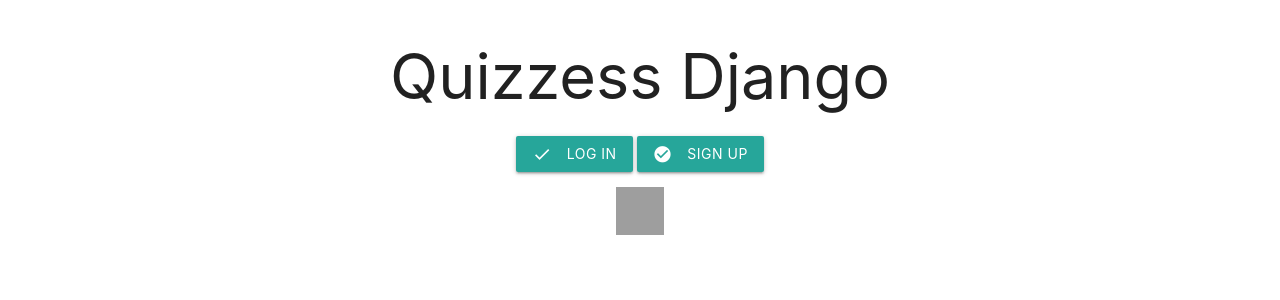
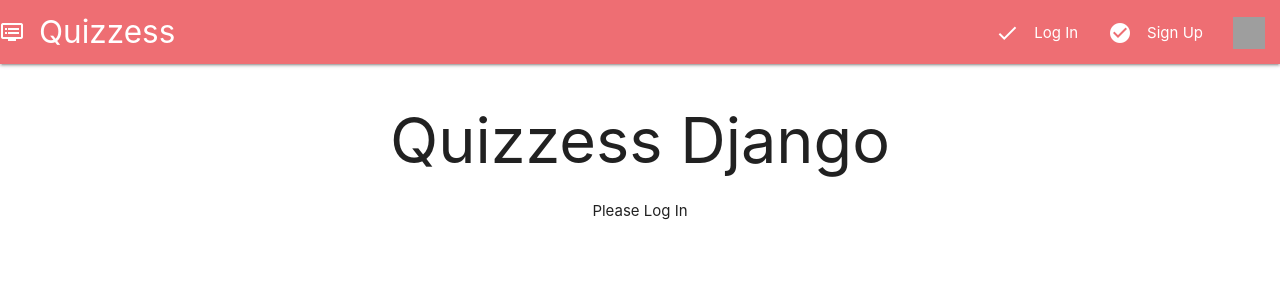
Before and after one commit to 1-0/quizzes, a Django app: page / in a window 1280 px wide. Shown: the top 300 px of the page. Run offline with Django 3.2, Linux system fonts and the light colour scheme; some libraries are stand-ins or nearby versions; grey boxes are pictures that could not be loaded.

Commit message:
Add navi bar

```diff
--- a/quizzes/templates/home.html
+++ b/quizzes/templates/home.html
@@ -1,25 +1,14 @@
-{% include "start.html" %} {% load socialaccount %}
+{% include "navbar.html" %}
 
 <h1 class="center-align">Quizzess Django</h1>
 <div class="center-align">
     {% if user.is_authenticated %}
-    <p>Welcome {{ user.username }} !!!</p>
     <p>
-        <a href="{% url 'account_logout' %}" class="waves-effect waves-light btn">
-            <i class="material-icons left ">error_outline</i> Log Out
-        </a>
+        Welcome {{ user.username }} !!!
     </p>
     {% else %}
     <p>
-        <a href="{% url 'account_login' %}" class="waves-effect waves-light btn">
-            <i class="material-icons left ">check</i> Log In
-        </a>
-        <a href="{% url 'account_signup' %}" class="waves-effect waves-light btn">
-            <i class="material-icons left">check_circle</i> Sign Up
-        </a>
+        Please Log In
     </p>
-    <a href="{% provider_login_url 'github' %}" title="Sign Up by github">
-        <img src="https://image.flaticon.com/icons/svg/25/25231.svg" alt="Sign Up by github" height="48" width="48">
-    </a>
     {% endif %}
 </div>
--- /dev/null
+++ b/quizzes/templates/navbar.html
@@ -0,0 +1,35 @@
+{% include "start.html" %} {% load socialaccount %}
+
+<nav>
+    <div class="nav-wrapper">
+        <a href="#" class="brand-logo"><i class="material-icons left ">dvr</i>Quizzess</a>
+        <ul id="nav-mobile" class="right hide-on-med-and-down">
+            {% if user.is_authenticated %}
+            <li>
+                {{ user.username }}
+            </li>
+            <li>
+                <a href="{% url 'account_logout' %}" class="waves-effect waves-light">
+                    <i class="material-icons left ">error_outline</i> Log Out
+                </a>
+            </li>
+            {% else %}
+            <li>
+                <a href="{% url 'account_login' %}" class="waves-effect waves-light">
+                    <i class="material-icons left ">check</i> Log In
+                </a>
+            </li>
+            <li>
+                <a href="{% url 'account_signup' %}" class="waves-effect waves-light">
+                    <i class="material-icons left">check_circle</i> Sign Up
+                </a>
+            </li>
+            <li>
+                <a href="{% provider_login_url 'github' %}" class="waves-effect waves-light" title="Sign Up by github">
+                    <img src="https://image.flaticon.com/icons/svg/25/25231.svg" alt="Sign Up by github" height="32" width="32">
+                </a>
+            </li>
+            {% endif %}
+        </ul>
+    </div>
+</nav>
--- a/quizzes/templates/start.html
+++ b/quizzes/templates/start.html
@@ -1,4 +1,4 @@
-<!-- templates/base.html -->
+<!-- templates/start.html -->
 <link rel="stylesheet" href="https://cdnjs.cloudflare.com/ajax/libs/materialize/1.0.0/css/materialize.min.css">
 <link href="https://fonts.googleapis.com/icon?family=Material+Icons" rel="stylesheet">
 <script src="https://cdnjs.cloudflare.com/ajax/libs/materialize/1.0.0/js/materialize.min.js"></script>
```
